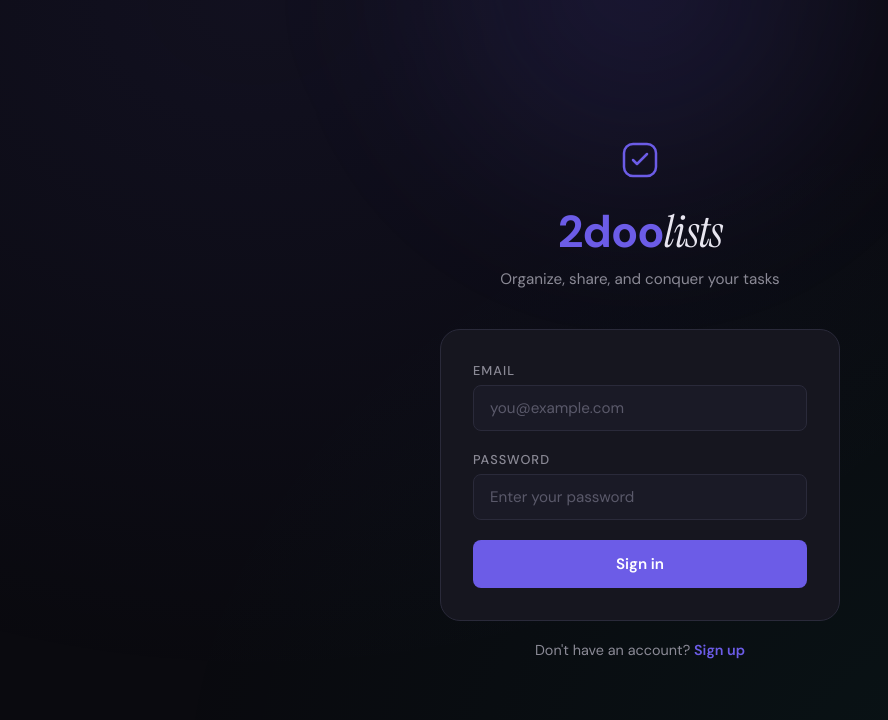
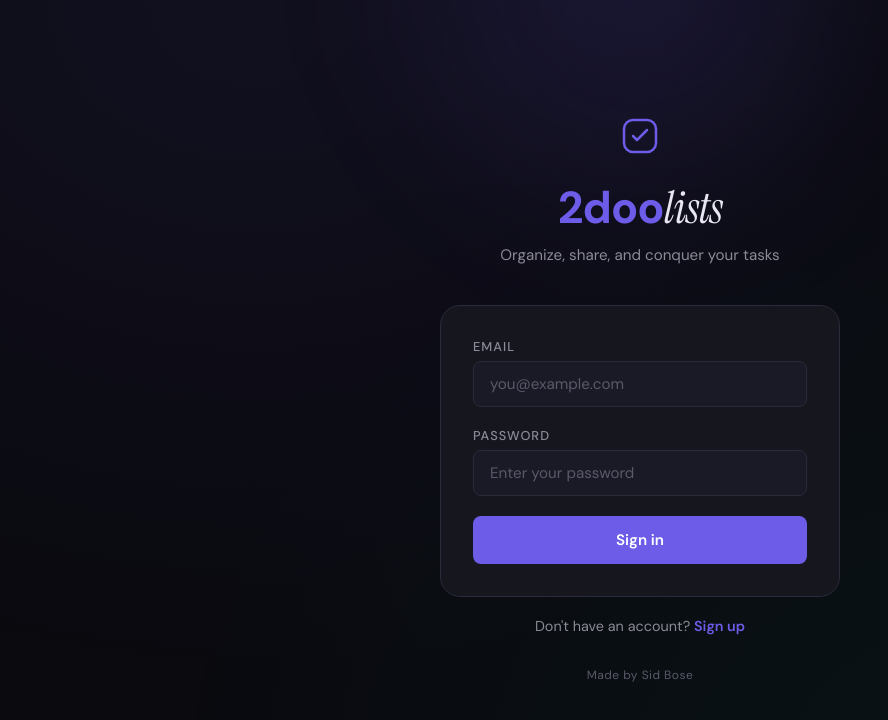
Before and after one commit to pyrotechnicsid/2dolist, a React (Create React App) app: page / in a window 1280 px wide. Shown: the top 720 px of the page, without its empty margins (0-888 px from the left). Built offline with nearby package versions, Linux system fonts and the light colour scheme.

Commit message:
Added credit on the bottom

```diff
--- a/src/components/AuthPage.css
+++ b/src/components/AuthPage.css
@@ -89,4 +89,8 @@
 .auth-switch { text-align: center; margin-top: 20px; color: var(--text-secondary); font-size: 0.9rem; }
 .auth-switch button { background: none; border: none; color: var(--accent); font-weight: 600; font-size: 0.9rem; padding: 0; }
 .auth-switch button:hover { color: #8b7ef0; }
+.made-by {
+  text-align: center; margin-top: 32px;
+  font-size: 0.75rem; color: var(--text-muted); letter-spacing: 0.04em;
+}
 @media (max-width: 480px) { .auth-form { padding: 24px; } .auth-title { font-size: 2rem; } }
--- a/src/components/AuthPage.js
+++ b/src/components/AuthPage.js
@@ -89,6 +89,7 @@ function AuthPage({ onAuth }) {
             <p>Already have an account?{' '}<button onClick={() => { setMode('login'); setError(''); }}>Sign in</button></p>
           )}
         </div>
+        <div className="made-by">Made by Sid Bose</div>
       </div>
     </div>
   );
--- a/src/components/Sidebar.css
+++ b/src/components/Sidebar.css
@@ -127,6 +127,14 @@
   border-radius: 4px; padding: 2px 6px; font-size: 0.88rem;
   color: var(--text-primary); outline: none; width: 100%;
 }
+.sidebar-footer {
+  padding: 14px 20px;
+  border-top: 1px solid var(--border);
+  font-size: 0.72rem;
+  color: var(--text-muted);
+  text-align: center;
+  letter-spacing: 0.04em;
+}
 
 /* Mobile */
 @media (max-width: 768px) {
--- a/src/components/Sidebar.js
+++ b/src/components/Sidebar.js
@@ -164,6 +164,7 @@ function Sidebar({ lists, activeListId, onSelect, onCreate, onDelete, onUpdate,
           </div>
         )}
       </div>
+      <div className="sidebar-footer">Made by Sid Bose</div>
     </aside>
   );
 }
```
Also changed, not shown: package.json (+2 -13 lines).
